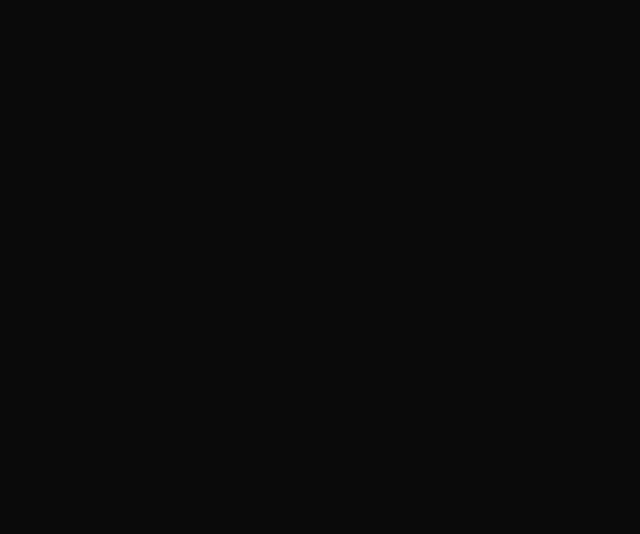
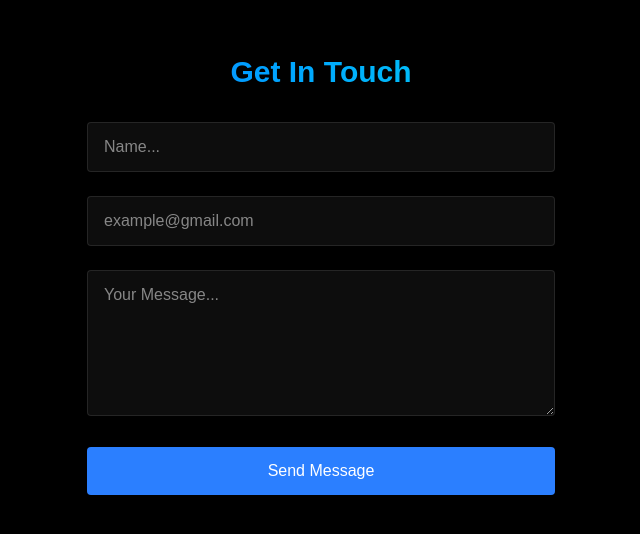
Before and after one commit to Vasisthayadav2123/portfolio-final, a React (Vite) app: page / in a window 1280 px wide. Shown: the part 2526-3060 px from the top of the page, without its empty margins (319-959 px from the left). Before the commit the page ends 2400 px from the top, so only its background shows below. Built offline with nearby package versions, Linux system fonts and the light colour scheme.

Commit message:
added contact me

```diff
--- a/src/App.jsx
+++ b/src/App.jsx
@@ -7,7 +7,7 @@ import { MobileNav } from './components/mobileNav';
 import { About } from './components/section/about';
 import { Home } from './components/section/home';
 import { Projects } from './components/section/projects';
-
+import { Contact } from './components/section/contact';
 
 function App() {
   const [isLoaded, setIsLoaded] = useState(false);
@@ -26,6 +26,7 @@ function App() {
         <Home />
         <About />
         <Projects />
+        <Contact />
       </div>
     </>
   );
--- a/src/components/section/contact.jsx
+++ b/src/components/section/contact.jsx
@@ -1,188 +1,97 @@
-import {
-    Instagram,
-    Linkedin,
-    Mail,
-    MapPin,
-    Phone,
-    Send,
-    Twitch,
-    Twitter,
-  } from "lucide-react";
-  import { cn } from "@/lib/utils";
-  import { useToast } from "@/hooks/use-toast";
 import { useState } from "react";
+import { RevealOnScroll } from "../revealOnScroll";
+import emailjs from "emailjs-com";
 
-  export const ContactSection = () => {
-    const { toast } = useToast();
-    const [isSubmitting, setIsSubmitting] = useState(false);
+export const Contact = () => {
+  const [formData, setFormData] = useState({
+    name: "",
+    email: "",
+    message: "",
+  });
 
   const handleSubmit = (e) => {
     e.preventDefault();
 
-      setIsSubmitting(true);
+    emailjs
+      .sendForm(
+        import.meta.env.VITE_SERVICE_ID,
+        import.meta.env.VITE_TEMPLATE_ID,
+        e.target,
+        import.meta.env.VITE_PUBLIC_KEY
+      )
+      .then((result) => {
+        alert("Message Sent!");
+        setFormData({ name: "", email: "", message: "" });
+      })
+      .catch(() => alert("Something went wrong."));
+  };
 
-      setTimeout(() => {
-        toast({
-          title: "Message sent!",
-          description: "Thank you for your message. I'll get back to you soon.",
-        });
-        setIsSubmitting(false);
-      }, 1500);
-    };
   return (
-      <section id="contact" className="py-24 px-4 relative bg-secondary/30">
-        <div className="container mx-auto max-w-5xl">
-          <h2 className="text-3xl md:text-4xl font-bold mb-4 text-center">
-            Get In <span className="text-primary"> Touch</span>
+    <section
+      id="contact"
+      className="min-h-screen flex items-center justify-center py-20"
+    >
+      <RevealOnScroll>
+        <div className="px-4 w-full min-w-[300px] md:w-[500px] sm:w-2/3 p-6">
+          <h2 className="text-3xl font-bold mb-8 bg-gradient-to-r from-blue-500 to-cyan-400 bg-clip-text text-transparent text-center">
+            {" "}
+            Get In Touch
           </h2>
-
-          <p className="text-center text-muted-foreground mb-12 max-w-2xl mx-auto">
-            Have a project in mind or want to collaborate? Feel free to reach out.
-            I'm always open to discussing new opportunities.
-          </p>
-
-          <div className="grid grid-cols-1 md:grid-cols-2 gap-12">
-            <div className="space-y-8">
-              <h3 className="text-2xl font-semibold mb-6">
-                {" "}
-                Contact Information
-              </h3>
-
-              <div className="space-y-6 justify-center">
-                <div className="flex items-start space-x-4">
-                  <div className="p-3 rounded-full bg-primary/10">
-                    <Mail className="h-6 w-6 text-primary" />{" "}
-                  </div>
-                  <div>
-                    <h4 className="font-medium"> Email</h4>
-                    <a
-                      href="mailto:hello@gmail.com"
-                      className="text-muted-foreground hover:text-primary transition-colors"
-                    >
-                      hello@gmail.com
-                    </a>
-                  </div>
-                </div>
-                <div className="flex items-start space-x-4">
-                  <div className="p-3 rounded-full bg-primary/10">
-                    <Phone className="h-6 w-6 text-primary" />{" "}
-                  </div>
-                  <div>
-                    <h4 className="font-medium"> Phone</h4>
-                    <a
-                      href="tel:+11234567890"
-                      className="text-muted-foreground hover:text-primary transition-colors"
-                    >
-                      +1 (123) 456-7890
-                    </a>
-                  </div>
-                </div>
-                <div className="flex items-start space-x-4">
-                  <div className="p-3 rounded-full bg-primary/10">
-                    <MapPin className="h-6 w-6 text-primary" />{" "}
-                  </div>
-                  <div>
-                    <h4 className="font-medium"> Location</h4>
-                    <a className="text-muted-foreground hover:text-primary transition-colors">
-                      Vancouver, BC, Canada
-                    </a>
-                  </div>
-                </div>
-              </div>
-
-              <div className="pt-8">
-                <h4 className="font-medium mb-4"> Connect With Me</h4>
-                <div className="flex space-x-4 justify-center">
-                  <a href="#" target="_blank">
-                    <Linkedin />
-                  </a>
-                  <a href="#" target="_blank">
-                    <Twitter />
-                  </a>
-                  <a href="#" target="_blank">
-                    <Instagram />
-                  </a>
-                  <a href="#" target="_blank">
-                    <Twitch />
-                  </a>
-                </div>
-              </div>
-            </div>
-
-            <div
-              className="bg-card p-8 rounded-lg shadow-xs"
-              onSubmit={handleSubmit}
-            >
-              <h3 className="text-2xl font-semibold mb-6"> Send a Message</h3>
-
-              <form className="space-y-6">
-                <div>
-                  <label
-                    htmlFor="name"
-                    className="block text-sm font-medium mb-2"
-                  >
-                    {" "}
-                    Your Name
-                  </label>
+          <form className="space-y-6" onSubmit={handleSubmit}>
+            <div className="relative">
               <input
                 type="text"
                 id="name"
                 name="name"
                 required
-                    className="w-full px-4 py-3 rounded-md border border-input bg-background focus:outline-hidden foucs:ring-2 focus:ring-primary"
-                    placeholder="Pedro Machado..."
+                value={formData.name}
+                className="w-full bg-white/5 border border-white/10 rounded px-4 py-3 text-white transition focus:outline-none focus:border-blue-500 focus:bg-blue-500/5"
+                placeholder="Name..."
+                onChange={(e) =>
+                  setFormData({ ...formData, name: e.target.value })
+                }
               />
             </div>
 
-                <div>
-                  <label
-                    htmlFor="email"
-                    className="block text-sm font-medium mb-2"
-                  >
-                    {" "}
-                    Your Email
-                  </label>
+            <div className="relative">
               <input
                 type="email"
                 id="email"
                 name="email"
                 required
-                    className="w-full px-4 py-3 rounded-md border border-input bg-background focus:outline-hidden foucs:ring-2 focus:ring-primary"
-                    placeholder="john@gmail.com"
+                value={formData.email}
+                className="w-full bg-white/5 border border-white/10 rounded px-4 py-3 text-white transition focus:outline-none focus:border-blue-500 focus:bg-blue-500/5"
+                placeholder="example@gmail.com"
+                onChange={(e) =>
+                  setFormData({ ...formData, email: e.target.value })
+                }
               />
             </div>
 
-                <div>
-                  <label
-                    htmlFor="message"
-                    className="block text-sm font-medium mb-2"
-                  >
-                    {" "}
-                    Your Message
-                  </label>
+            <div className="relative">
               <textarea
                 id="message"
                 name="message"
                 required
-                    className="w-full px-4 py-3 rounded-md border border-input bg-background focus:outline-hidden foucs:ring-2 focus:ring-primary resize-none"
-                    placeholder="Hello, I'd like to talk about..."
+                rows={5}
+                value={formData.message}
+                className="w-full bg-white/5 border border-white/10 rounded px-4 py-3 text-white transition focus:outline-none focus:border-blue-500 focus:bg-blue-500/5"
+                placeholder="Your Message..."
+                onChange={(e) =>
+                  setFormData({ ...formData, message: e.target.value })
+                }
               />
             </div>
 
             <button
               type="submit"
-                  disabled={isSubmitting}
-                  className={cn(
-                    "cosmic-button w-full flex items-center justify-center gap-2"
-                  )}
+              className="w-full bg-blue-500 text-white py-3 px-6 rounded font-medium transition relative overflow-hidden hover:-translate-y-0.5 hover:shadow-[0_0_15px_rgba(59,130,246,0.4)]"
             >
-                  {isSubmitting ? "Sending..." : "Send Message"}
-                  <Send size={16} />
+              Send Message
             </button>
           </form>
         </div>
-          </div>
-        </div>
+      </RevealOnScroll>
     </section>
   );
 };
```
Also changed, not shown: 1 other file (tests, documents, lock files or other folders). Lines whose indentation alone changed are shown as unchanged.
